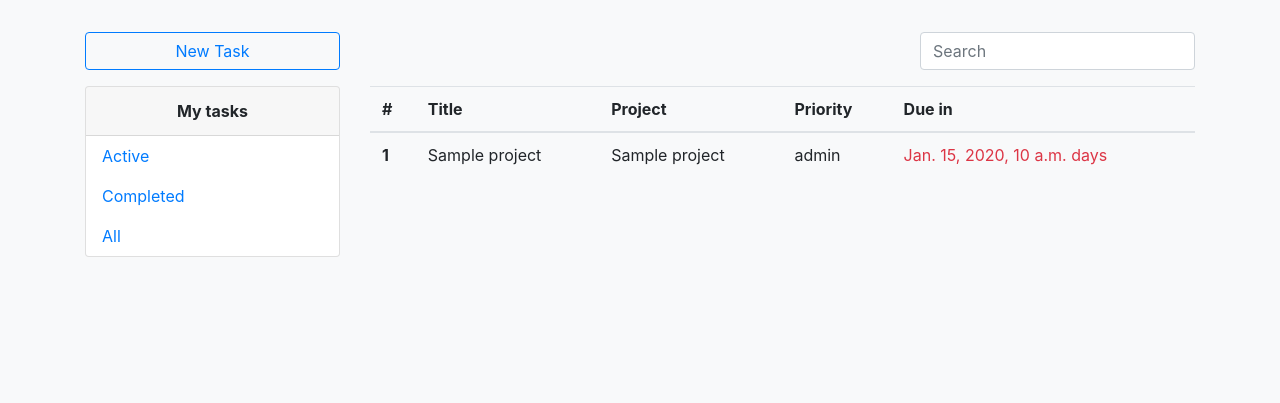
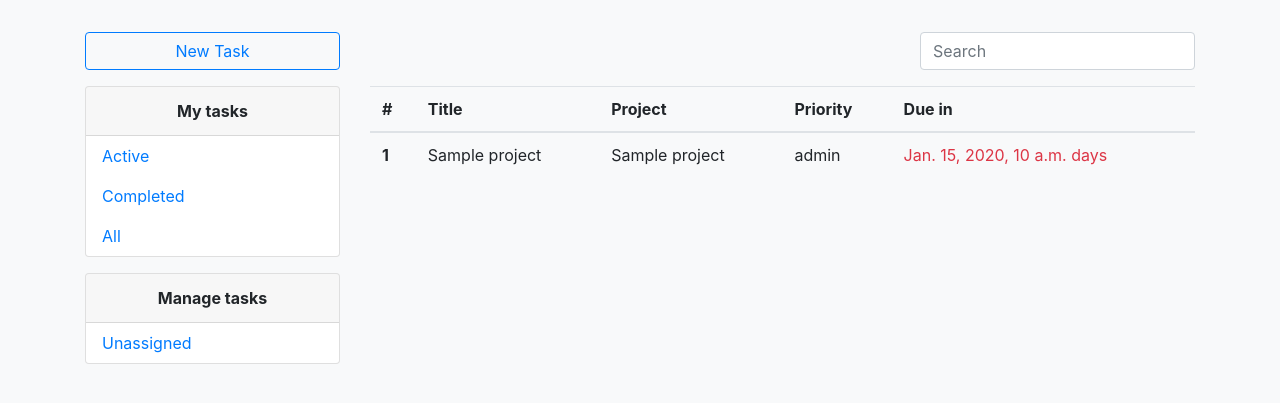
Before and after one commit to Rory-Sullivan/Lambda-Project-Management, a Django app: template lambda/tasks/templates/tasks/task_list.html in a window 1280 px wide. Shown: the part 56-459 px from the top of the page. Run offline with Django 3.2, Linux system fonts and the light colour scheme; the template is opened without the code that fills it: most values are stand-ins (such as "Sample title", 1, 10 or a date in 2020); some libraries are stand-ins or nearby versions.

Commit message:
Unassigned tasks view added. task#25

```diff
--- a/lambda/tasks/templates/tasks/task_nav.html
+++ b/lambda/tasks/templates/tasks/task_nav.html
@@ -31,3 +31,17 @@
     </a>
   </nav>
 </div>
+
+<div class="card mb-3">
+  <div class="card-header text-center">
+    <strong>Manage tasks</strong>
+  </div>
+  <nav class="nav nav-pills flex-md-column">
+    <a
+      href="{% url 'unassigned-tasks' %}"
+      class="nav-link
+        {% if request.resolver_match.url_name == 'unassigned-tasks'%}active{% endif %}">
+      Unassigned
+    </a>
+  </nav>
+</div>
--- a/lambda/tasks/urls.py
+++ b/lambda/tasks/urls.py
@@ -8,6 +8,11 @@ urlpatterns = [
         "completed/",
         views.CompletedTaskListView.as_view(),
         name="completed-tasks",
+    ),
+    path(
+        "unassigned/",
+        views.UnassignedTaskListView.as_view(),
+        name="unassigned-tasks",
     ),
     path("create/", views.TaskCreateView.as_view(), name="create-task"),
     path("task/<int:pk>/", views.TaskDetailView.as_view(), name="task-detail"),
```
Also changed, not shown: lambda/tasks/views.py (+15 -0 lines).
